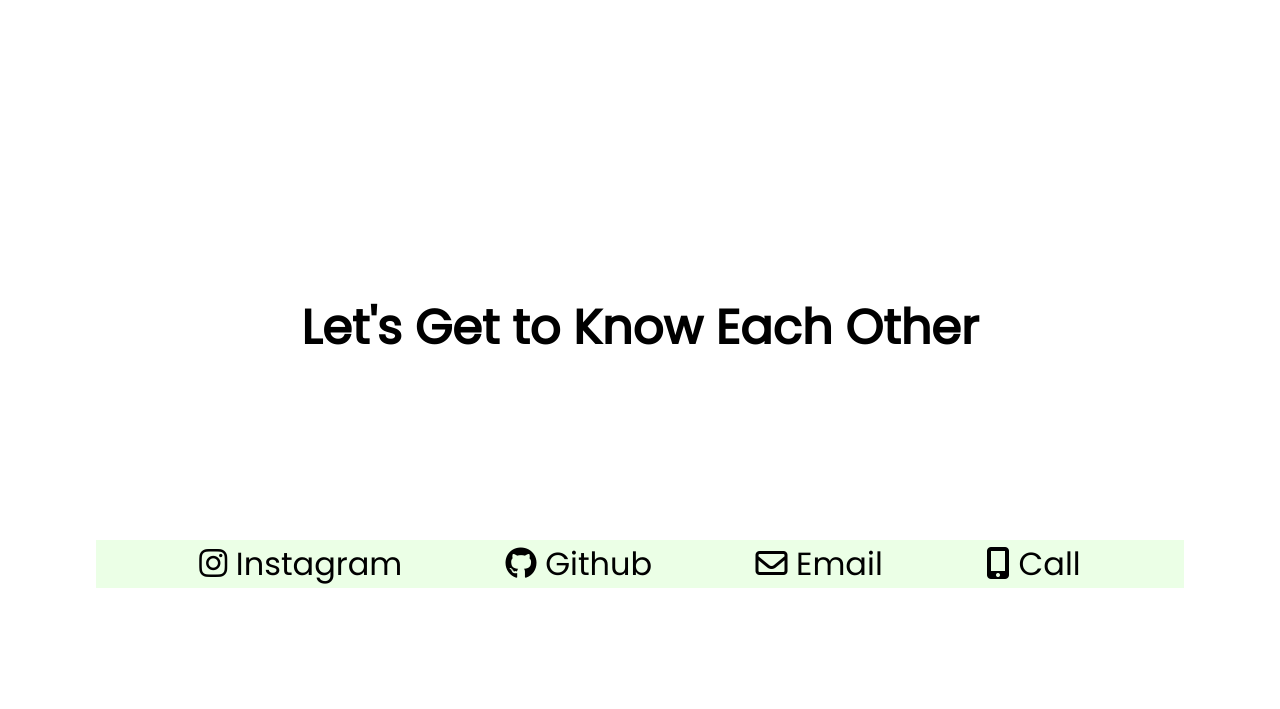
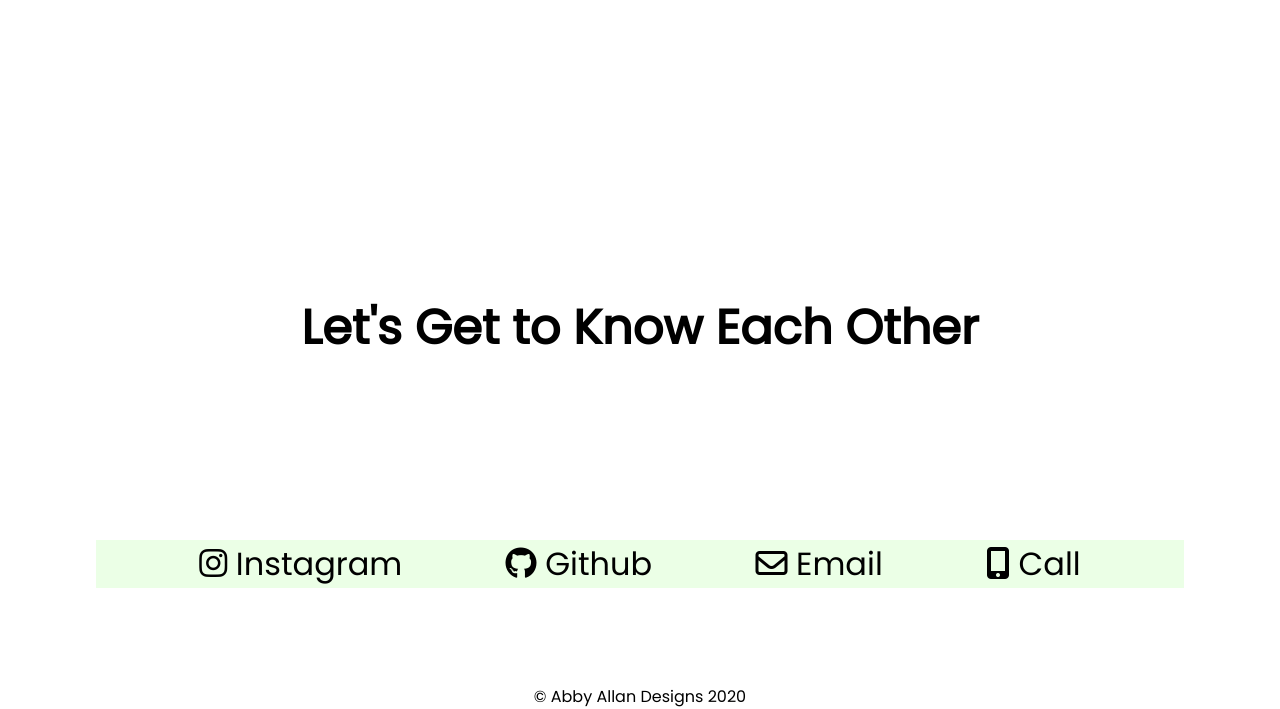
Before and after one commit to abbyallan23/personal-portfolio, a plain HTML site: page index.html in a window 1280 px wide. Shown: the part 1356-2065 px from the top of the page. Before the commit the page ends 2040 px from the top, so only its background shows below. Drawn offline with Linux system fonts and the light colour scheme.

Commit message:
added footer to homepage

```diff
--- a/index.html
+++ b/index.html
@@ -72,8 +72,7 @@
     </section>
 
 
-    <footer></footer>
-    <script src="https://cdn.freecodecamp.org/testable-projects-fcc/v1/bundle.js"></script>
+    <footer><p>&copy; Abby Allan Designs 2020</p></footer>
 </body>
 
 </html>
--- a/style.css
+++ b/style.css
@@ -124,3 +124,10 @@ figcaption{
 #contact a {
     text-decoration: none;
 }
+
+footer{
+    display: flex;
+    justify-content: center;
+    font-size: 1rem;
+    font-family: 'Poppins', sans-serif;
+}
```
Also changed, not shown: starwars/index.html (+1 -0 lines), starwars/style.css (line endings or trailing spaces).
